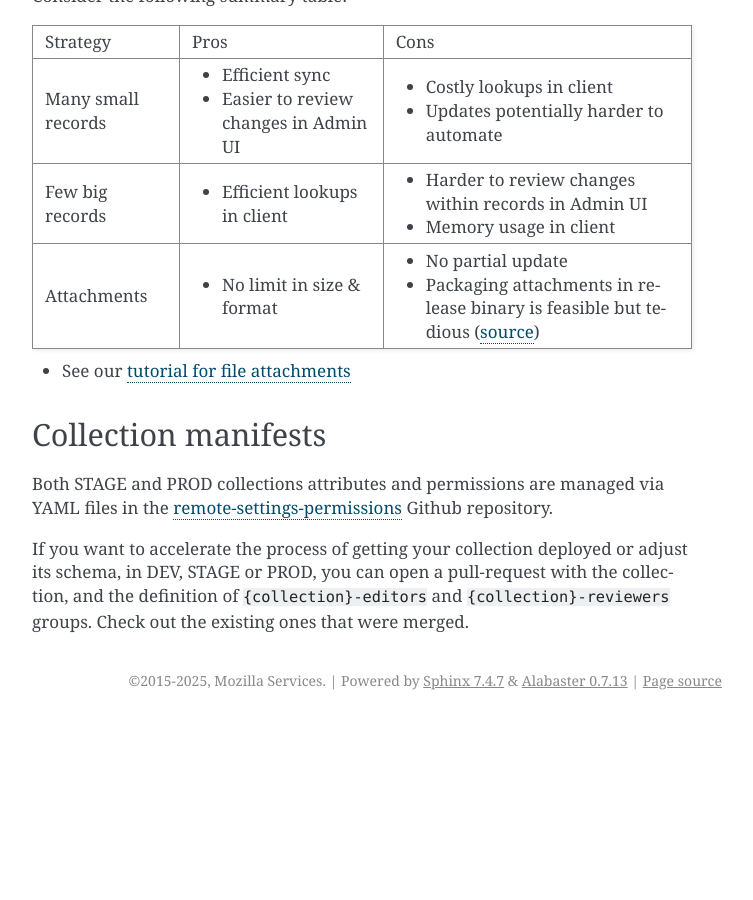
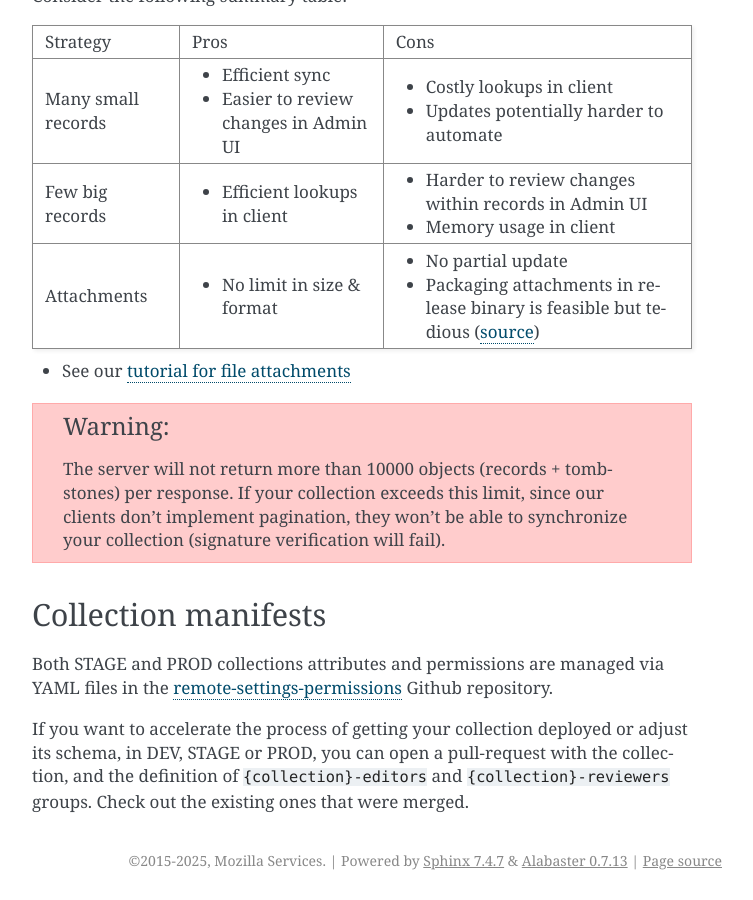
Before and after one commit to mozilla/remote-settings, a Sphinx documentation site: the page built from docs/getting-started.rst, in a window 1280 px wide and 900 px high, scrolled down 2377 px. Shown: the whole window, without its empty margins (388-1141 px from the left). Built offline with Sphinx 7.4.7, drawn with Linux system fonts in a browser that asks for light colours; before the commit the page ends 3097 px from its top, so only the background shows below that.

Commit message:
Fix #850: mention maximum number of records/tombstones per response

```diff
--- a/docs/client-specifications.rst
+++ b/docs/client-specifications.rst
@@ -66,6 +66,8 @@ As of January 2025:
 | Backoff                | ✅     | ✅                                   | ✅            | ✅       |
 +------------------------+--------+--------------------------------------+---------------+----------+
 | Deprecation            | ❌     | ❌                                   | ✅ Minimal    | ✅       |
++------------------------+--------+--------------------------------------+---------------+----------+
+| Pagination             | ❌     | ❌                                   | ✅            | ✅       |
 +------------------------+--------+--------------------------------------+---------------+----------+
 
 
--- a/docs/getting-started.rst
+++ b/docs/getting-started.rst
@@ -108,6 +108,12 @@ Consider the following summary table:
 
 - See our :ref:`tutorial for file attachments <tutorial-attachments>`
 
+.. warning::
+
+        The server will not return more than 10000 objects (records + tombstones) per response.
+        If your collection exceeds this limit, since our clients don't implement pagination, they
+        won't be able to synchronize your collection (signature verification will fail).
+
 
 .. _collection-manifests:
 
```
